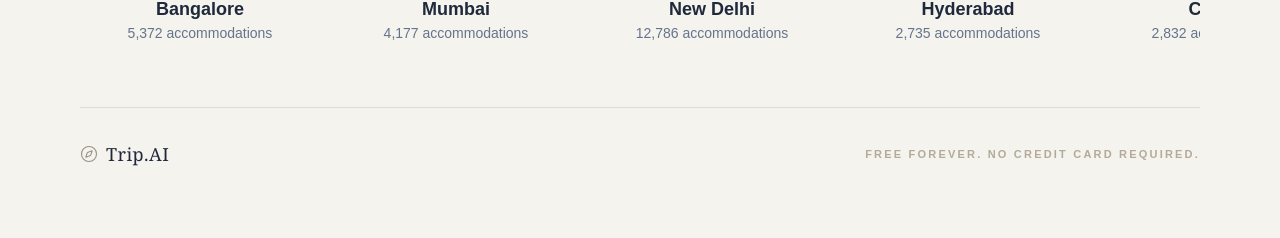
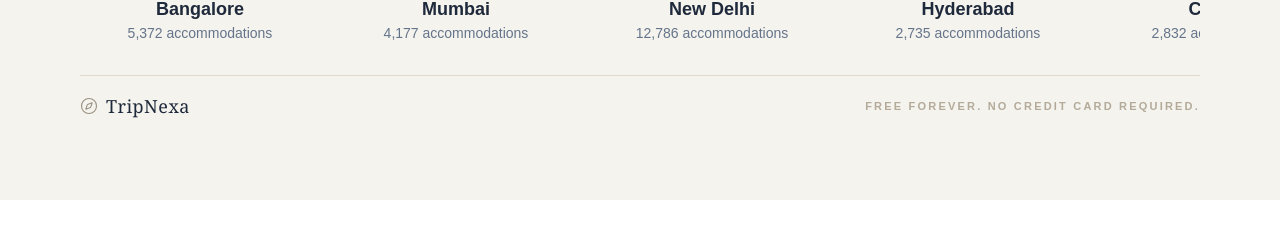
Before and after one commit to Aaryav1130/TripNexa, a React (Vite) app: page / in a window 1280 px wide. Shown: the part 1189-1427 px from the top of the page. After the commit the page ends 1389 px from the top, so only its background shows below. Built offline with nearby package versions, Linux system fonts and the light colour scheme; no server answers.

Commit message:
fix: update footer text to TripNexa and reduce vertical height

```diff
--- a/src/components/ui/custom/TopDestinations.jsx
+++ b/src/components/ui/custom/TopDestinations.jsx
@@ -100,11 +100,11 @@ export default function TopDestinations() {
       </div>
 
       {/* Footer Line */}
-      <div className="w-full border-t border-[#e2dcd0] mt-16 py-8">
-        <div className="max-w-7xl mx-auto flex flex-col md:flex-row justify-between items-center gap-6 text-[#9a9182]">
+      <div className="w-full border-t border-[#e2dcd0] mt-8 py-4">
+        <div className="max-w-7xl mx-auto flex flex-col md:flex-row justify-between items-center gap-4 text-[#9a9182]">
           <div className="flex items-center gap-2">
             <Compass size={18} strokeWidth={1.5} />
-            <span className="font-serif font-medium text-lg text-slate-800 tracking-wide">Trip.AI</span>
+            <span className="font-serif font-medium text-lg text-slate-800 tracking-wide">TripNexa</span>
           </div>
           <p className="text-[11px] font-bold tracking-[0.2em] uppercase text-[#b3aa9a]">Free forever. No credit card required.</p>
         </div>
```
